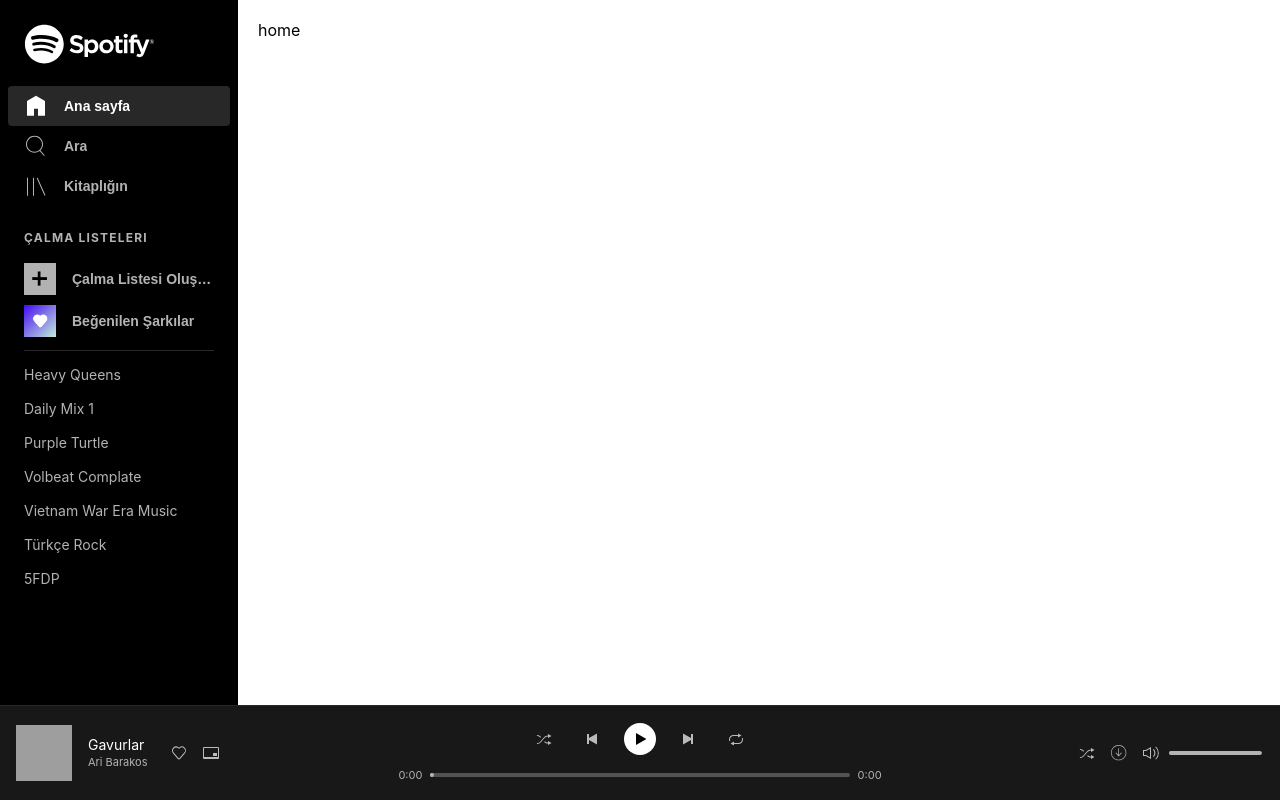
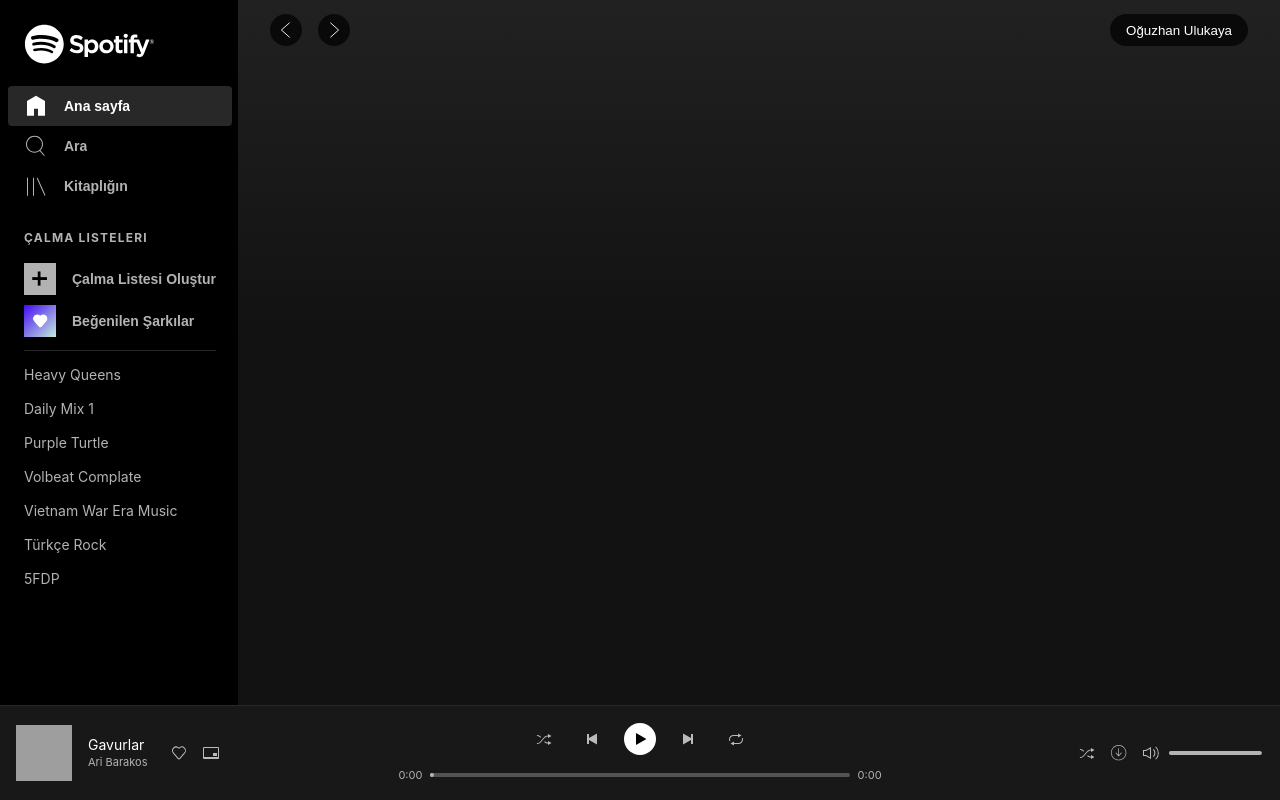
Before and after one commit to oguz3/spotify-web-player, a React (Create React App) app: page / in a window 1280 px wide. Built offline with nearby package versions, Linux system fonts and the light colour scheme; grey boxes are pictures that could not be loaded.

Commit message:
added topnav

```diff
--- a/src/component/footer/footer.module.css
+++ b/src/component/footer/footer.module.css
@@ -5,6 +5,7 @@
     bottom: 0;
     height: auto;
     width: 100%;
+    z-index: 9;
 }
 .nowplayingbar{
     display: grid;
--- a/src/component/icons/Nextpage.js
+++ b/src/component/icons/Nextpage.js
@@ -10,7 +10,7 @@
       className="nextpage_svg__Svg-sc-1usfroi-0 nextpage_svg__jUuLJy nextpage_svg___6fe5d5efc9b4a07d5c424071ac7cdacb-scss"
       {...props}
     >
-      <path fill="none" stroke="#181818" d="M8 4l9 8-9 8" />
+      <path fill="none" stroke="currentColor" d="M8 4l9 8-9 8" />
     </svg>
   );
 }
--- a/src/component/icons/Prevpage.js
+++ b/src/component/icons/Prevpage.js
@@ -10,7 +10,7 @@
       className="prevpage_svg__Svg-sc-1usfroi-0 prevpage_svg__jUuLJy prevpage_svg___6fe5d5efc9b4a07d5c424071ac7cdacb-scss"
       {...props}
     >
-      <path fill="none" stroke="#181818" d="M16 4l-9 8 9 8" />
+      <path fill="none" stroke="currentColor" d="M16 4l-9 8 9 8" />
     </svg>
   );
 }
--- a/src/component/sidebar/sidebar.js
+++ b/src/component/sidebar/sidebar.js
@@ -7,6 +7,7 @@
 function Sidebar() {
     return (
       <nav className={styles.SideNavbar}>
+        <div className={styles.Fixed}>
           <div>
               <Logo/>
           </div>
@@ -16,8 +17,6 @@
           <div>
               <Playlist />
           </div>
-        <div>
-
         </div>
       </nav>
     );
--- a/src/component/sidebar/sidebar.module.css
+++ b/src/component/sidebar/sidebar.module.css
@@ -3,3 +3,9 @@
     background-color: var(--sidenav-black);
     padding-top: 24px;
 }
+.Fixed{
+    position: fixed;
+    top: 0;
+    bottom: 0;
+    padding-top: 24px;
+}
--- /dev/null
+++ b/src/component/topnav/topnav.js
@@ -0,0 +1,27 @@
+import * as Icons from '../icons';
+
+import styles from './topnav.module.css';
+
+function Topnav() {
+    return (
+      <nav className={styles.Topnav}>
+          <div>
+                <span>
+                    <button className={styles.PrevBtn}>
+                        <Icons.Prevpage />
+                    </button>
+                    <button className={styles.NextBtn}>
+                        <Icons.Nextpage />
+                    </button>
+                </span>
+                <span>
+                    <button className={styles.ProfileBtn}>
+                        Oğuzhan Ulukaya
+                    </button>
+                </span>
+          </div>
+      </nav>
+    );
+}
+
+export default Topnav;
--- /dev/null
+++ b/src/component/topnav/topnav.module.css
@@ -0,0 +1,43 @@
+.Topnav{
+    position: sticky;
+    top: 0;
+    right: 0;
+    left: 0;
+    height: 60px;
+    background-color: transparent;
+}
+.Topnav div{
+    padding: 0px 32px;
+    height: 60px;
+    display: flex;
+    align-items: center;
+    justify-content: space-between;
+}
+.PrevBtn,
+.NextBtn{
+    border: none;
+    height: 32px;
+    width: 32px;
+    border-radius: 50%;
+    background-color: rgba(0,0,0,.7);
+    color: #fff;
+    display: inline-flex;
+    justify-content: center;
+    align-items: center;
+    position: relative;
+    cursor: pointer;
+    padding: 0;
+    margin-right: 16px;
+}
+.PrevBtn svg,
+.NextBtn svg{
+    font-size: 22px;
+}
+.ProfileBtn{
+    border: none;
+    height: 32px;
+    padding: 0px 16px;
+    border-radius: 16px;
+    background-color: rgba(0,0,0,.7);
+    color: #fff;
+}
--- a/src/pages/home.js
+++ b/src/pages/home.js
@@ -1,9 +1,13 @@
+import Topnav from '../component/topnav/topnav';
+
 import styles from "./home.module.css";
 
 function Home(){
     return (
         <div className={styles.Home}>
-            home
+            <div className={styles.HoverBg}></div>
+            <div className={styles.Bg}></div>
+            <Topnav />
         </div>
     );
 }
--- a/src/pages/home.module.css
+++ b/src/pages/home.module.css
@@ -1,3 +1,26 @@
 .Home{
-    padding: 20px;
+    background: transparent;
+    position: relative;
 }
+.HoverBg{
+    height: 332px;
+    position: absolute;
+    left: 0;
+    right: 0;
+    z-index: -1;
+    background-image: -webkit-gradient(linear,left top,left bottom,from(rgba(0,0,0,.6)),to(#121212));
+    background-image: linear-gradient(rgba(0,0,0,.6),#121212);
+    -webkit-transition: background 1s ease;
+    transition: background 1s ease;
+
+    background-color: rgb(83, 83, 83);
+}
+.Bg{
+    position: absolute;
+    left: 0;
+    right: 0;
+    top: 60px;
+    bottom: 95px;
+    background: #121212;
+    z-index: -2;
+}
```
Lines whose indentation alone changed are shown as unchanged.
